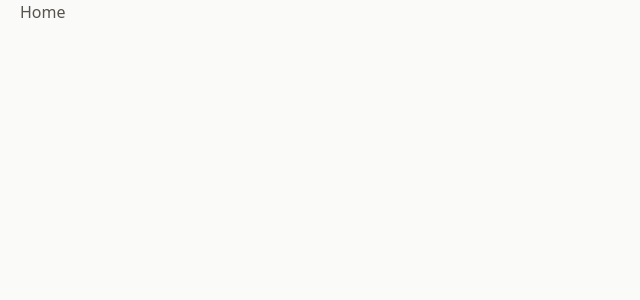
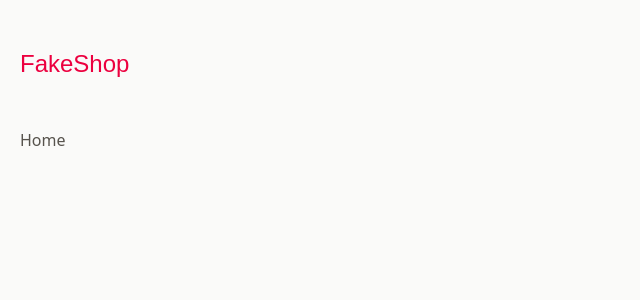
Before and after one commit to lorenzoferrante97/products-showcase, a React (Vite) app: page / in a window 1280 px wide. Shown: the top 300 px of the page, without its empty margins (0-640 px from the left). Built offline with nearby package versions, Linux system fonts and the light colour scheme; a web font is replaced by a local one.

Commit message:
add: header + logo

```diff
--- a/src/App.jsx
+++ b/src/App.jsx
@@ -17,7 +17,7 @@ function App() {
         {/* ANCHOR LOGIN / REGISTER ------------------------------------------ */}
 
         {/* ANCHOR ROUTES PUBBLICHE ------------------------------------------ */}
-        <Route element={<AppLayout />} path='/'>
+        <Route element={<AppLayout />}>
           <Route element={<Home />} index />
         </Route>
 
--- /dev/null
+++ b/src/components/layout/Header.jsx
@@ -0,0 +1,10 @@
+export default function Header() {
+  return (
+    <header className='w-full h-[16vh] flex items-center justify-between'>
+      {/* ANCHOR LOGO -------------------------------------------- */}
+      <div>
+        <span className='font-heading text-2xl text-primary'>FakeShop</span>
+      </div>
+    </header>
+  )
+}
--- a/src/layout/AppLayout.jsx
+++ b/src/layout/AppLayout.jsx
@@ -1,9 +1,13 @@
 import { Outlet } from "react-router-dom"
+import Header from "@/components/layout/Header"
 import { Toaster } from "@/components/ui/sonner"
 
 export default function AppLayout() {
   return (
     <div className='container-full'>
+      {/* HEADER ----------------------------- */}
+      <Header />
+
       {/* MAIN ---------------------------- */}
       <main data-id='main'>
         <Outlet />
```
